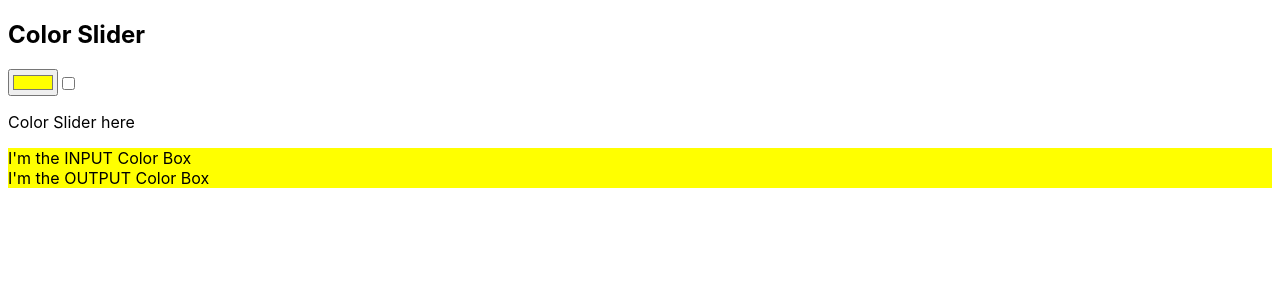
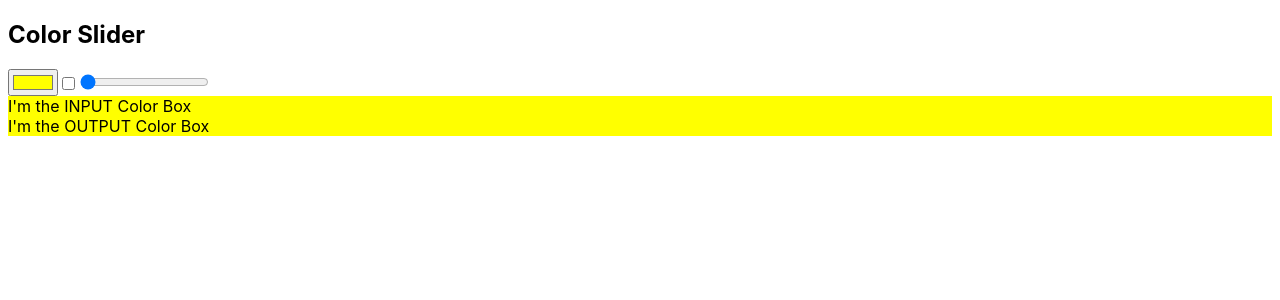
Before and after one commit to STLnick/react-color-slider, a React (Create React App) app: page / in a window 1280 px wide. Shown: the top 300 px of the page. Built offline with nearby package versions, Linux system fonts and the light colour scheme.

Commit message:
:construction: Render range input and implement prop types

```diff
--- a/src/components/ColorTool/ColorSlider/index.js
+++ b/src/components/ColorTool/ColorSlider/index.js
@@ -1,8 +1,13 @@
 import React from 'react'
+import PropTypes from 'prop-types'
 
-export const ColorSlider = () => {
+export const ColorSlider = ({ value }) => {
 
   return (
-    <p>Color Slider here</p>
+    <input type="range" max="100" min="0" value={value} />
   )
 }
+
+ColorSlider.propTypes = {
+  value: PropTypes.number
+}
```
